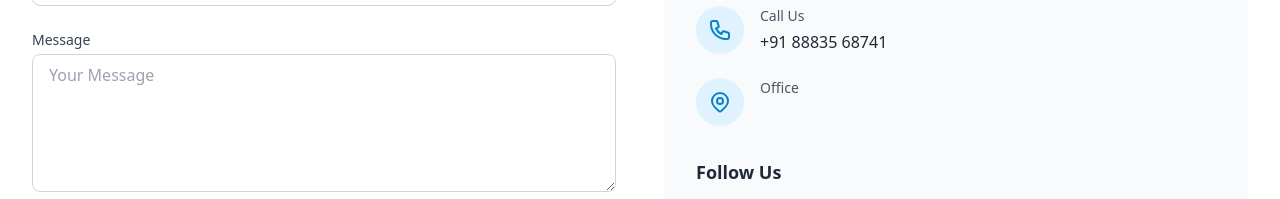
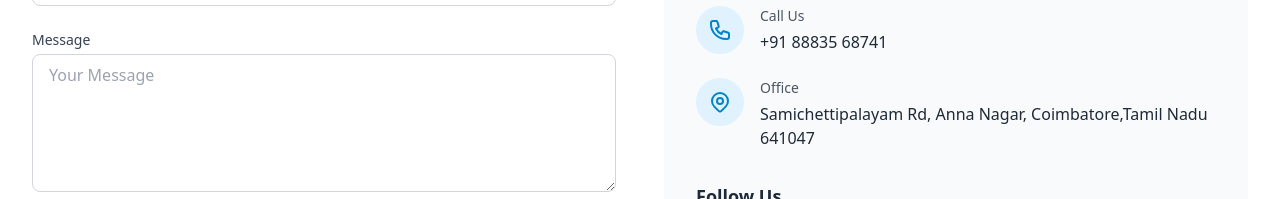
Before and after one commit to ImageinSoftwareSolutions/imageinsoftwaresolutions.github.io, a website: page index.html in a window 1280 px wide. Shown: the part 8128-8327 px from the top of the page. Drawn offline with nearby package versions, Linux system fonts and the light colour scheme.

Commit message:
Update index.html

```diff
--- a/index.html
+++ b/index.html
@@ -758,7 +758,7 @@
                                 <div>
                                     <p class="text-sm text-gray-600 mb-1">Office</p>
 
-                                    <p class="font-medium"></p>
+                                    <p class="font-medium">Samichettipalayam Rd, Anna Nagar, Coimbatore,Tamil Nadu 641047</p>
                                 </div>
                             </div>
                         </div>
```
